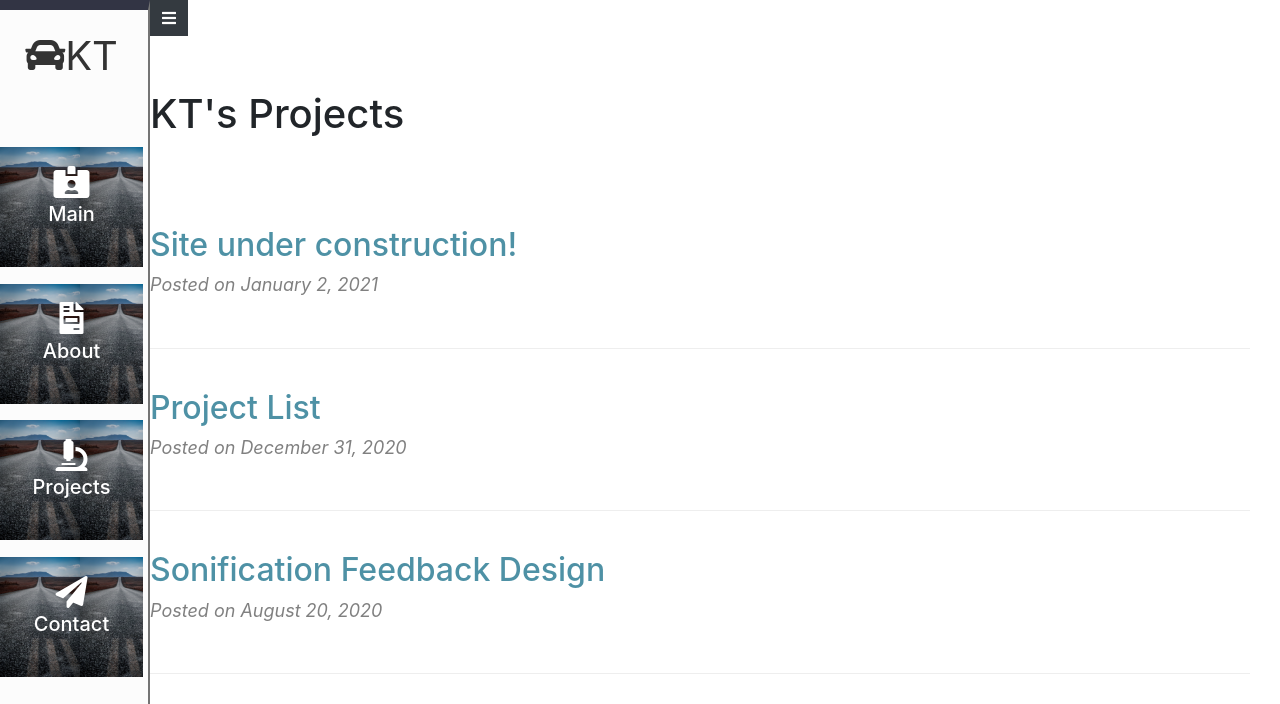
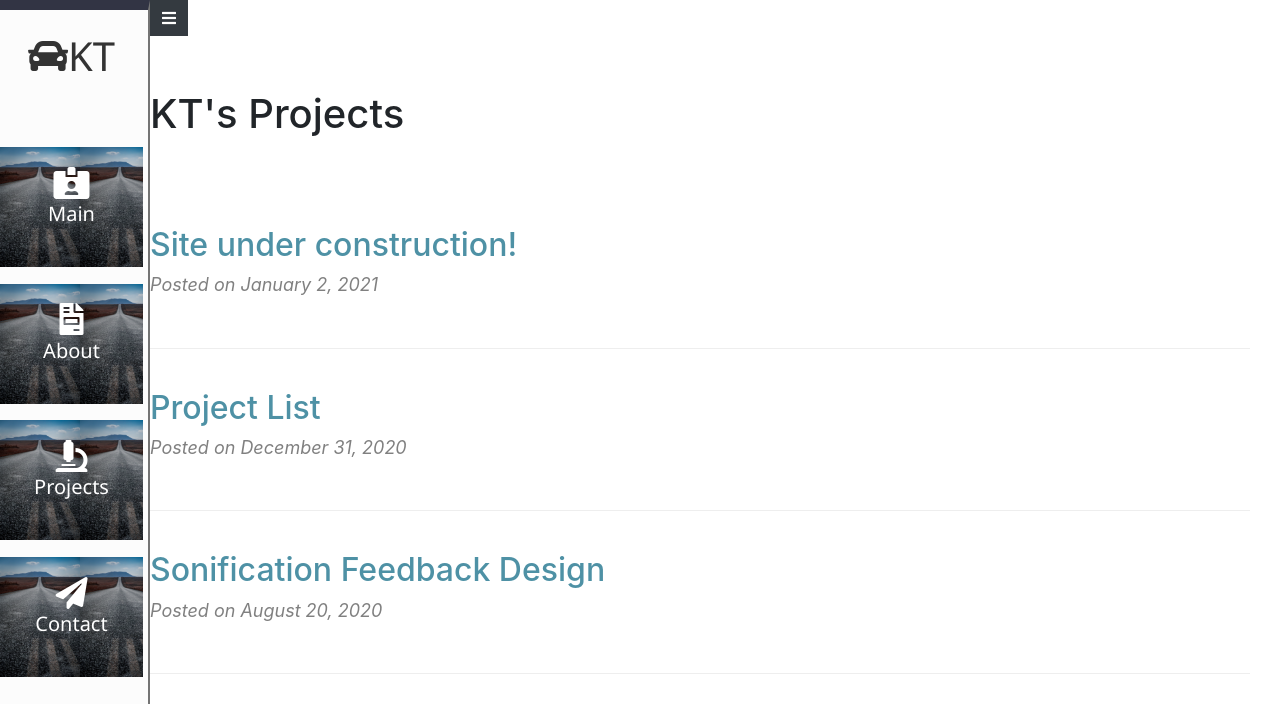
Before and after one commit to ktchen0504/ktchen0504.github.io, a Jekyll site: the page built from blog/index.html, in a window 1280 px wide. Shown: the top 704 px of the page. Built offline with Jekyll 4.4.1, drawn with Linux system fonts in a browser that asks for light colours; nearby versions of some CDN libraries.

Commit message:
update font family

```diff
--- a/css/about-style.css
+++ b/css/about-style.css
@@ -29,7 +29,7 @@
 
 .wrap-row > div {
 	/*border: 2px solid orange;*/
-  	font-family: 'Alata',sans-serif;
+  	font-family: 'Noto Sans',sans-serif;
 }
 
 .wrap-row>.grid-n, .wrap-row>.grid-2n {
@@ -376,8 +376,7 @@
 	  	background:#f7f7f7;
 	}
 	.wrap-ri {
-		min-height: 70vh;
-		grid-gap: 0.8rem;
+		height: 80vh;
 	}
 	.wrap-row>.grid-n, .wrap-row>.grid-2n {
 		margin-left: -5px;
--- a/css/contact-style.css
+++ b/css/contact-style.css
@@ -34,6 +34,7 @@
 	width: 45%;
 	display: flex;
 	flex-direction: column;
+	font-family: 'Noto Sans',sans-serif;
 }
 
 .outer > .info> h2 {
@@ -80,6 +81,7 @@
 .contactForm {
 	width: 45%;
 	padding: 0 40px 0 20px;
+	font-family: 'Noto Sans',sans-serif;
 }
 
 .contactForm h2 {
--- a/css/style.css
+++ b/css/style.css
@@ -20,6 +20,7 @@
 	border-top:10px solid #323444;
 	border-right:2px solid #747474;
 	border-bottom:10px solid #323444;
+	font-family: 'Noto Sans',sans-serif;
 }
 .navigate-bar > div {
 	width:143px;
@@ -172,6 +173,7 @@
 	font-weight:600;
 	line-height:1.2;
 	margin:0 0 20px;
+	font-family: 'Noto Sans',sans-serif;
 }
 .col2 h2::after {
 	content:"";
@@ -184,10 +186,11 @@
 }
 
 p.inner{
-	font-size: 1.5em;
-	font-family: serif;
+	font-size: 1.4em;
+	font-family: 'Noto Sans',sans-serif;
 	margin: 20px 0 20px 0;
 	padding-bottom: 0;
+	font-weight: 300;
 }
 
 .inner{
@@ -223,16 +226,16 @@
 .inner2::after {
 	content:"";
     background-color: #6B959A;
-    width: 35px;
+    width: 28px;
     display: block;
     height: 6px;
     margin-top: -8px;
     margin-left: 40px;
 }
 .inner2 {
-	font-size: 1.5em;
-	font-family:serif;
-	font-weight: bolder;
+	font-size: 1.4em;
+	font-family: 'Noto Sans',sans-serif;
+	font-weight: 300;
 }
 .inner2 a{
 	color: #474747;
```
